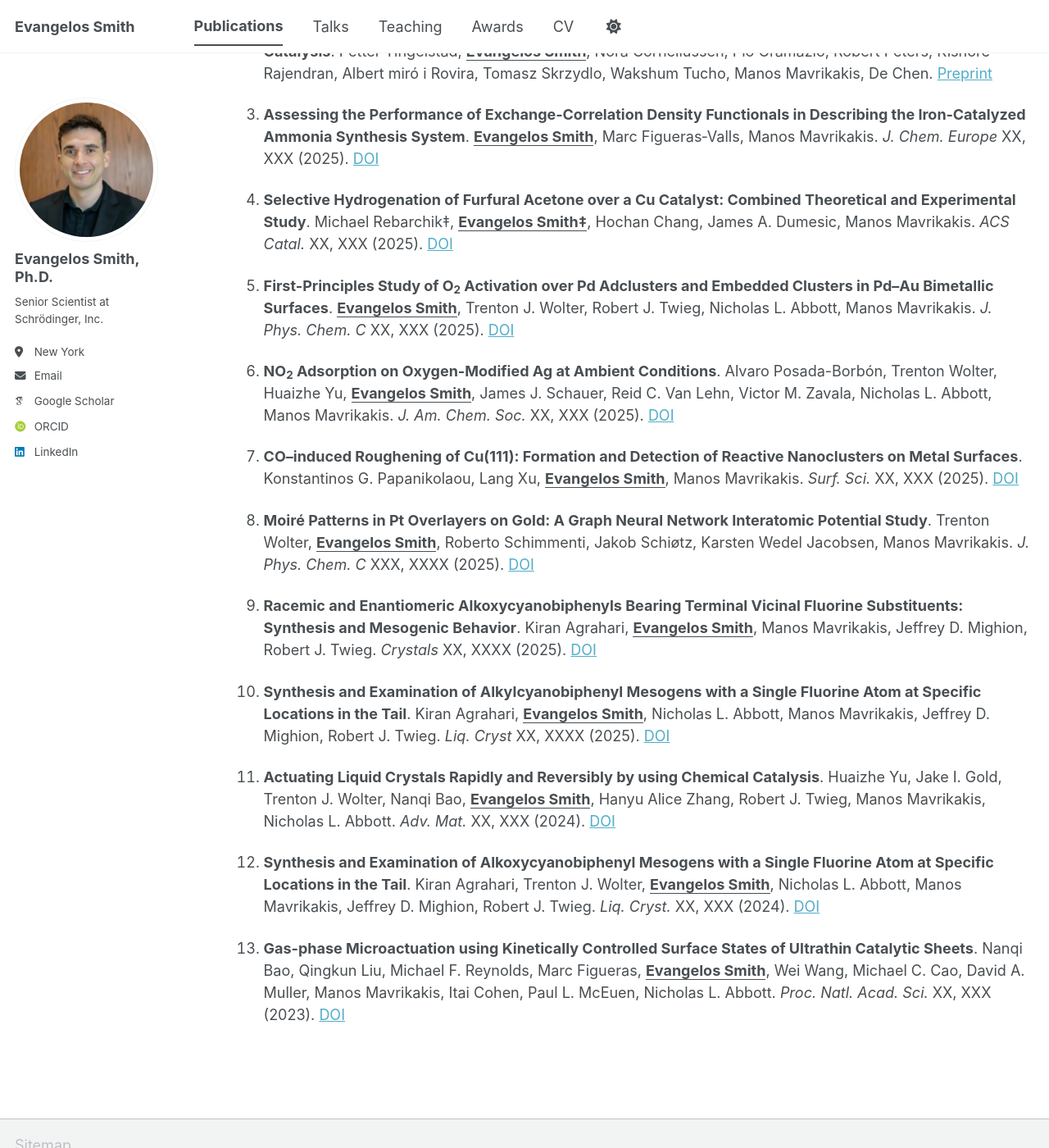
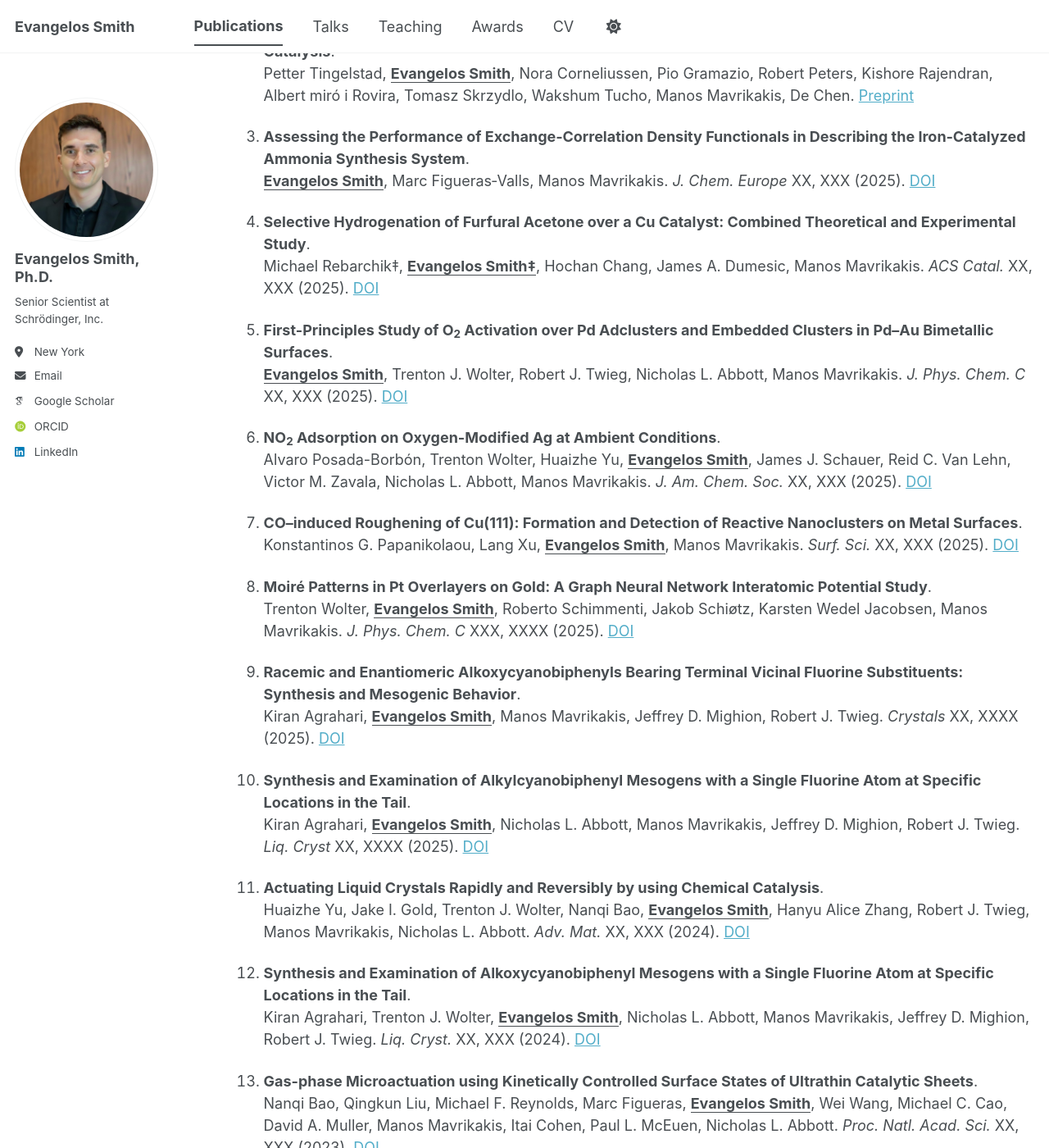
Before and after one commit to evangelossmith/evangelossmith.github.io, a Jekyll site: the page built from _pages/publications.md, in a window 1280 px wide and 1400 px high, scrolled down 230 px. Shown: the whole window at 82% size. Built offline with Jekyll 4.4.1, drawn with Linux system fonts in a browser that asks for light colours; some web fonts are replaced; a script bundle is joined from its source files by our own code; library files that are not in the unit come from our copies.

```diff
--- a/_pages/publications.md
+++ b/_pages/publications.md
@@ -7,26 +7,26 @@ author_profile: true
 
 1. **Probing NO<sub>2</sub> Reactivity on Coinage Metal Surfaces through Liquid Crystal Orientational Responses**. <br><ins>**Evangelos Smith**</ins>, Huaizhe Yu, Hanyu Zhang, Trenton J. Wolter, Alvaro Posada-Borbón, Robert J. Twieg, Nicholas L. Abbott, Manos Mavrikakis. Submitted to *J. Phys. Chem. C.* (2026).
 
-2. **Perimeter Power: Unveiling the Role of Ni-TiO<sub>2</sub> Interface Sites in Enhancing Acetic Acid Ketonization Catalysis**. Petter Tingelstad, <ins>**Evangelos Smith**</ins>, Nora Corneliussen, Pio Gramazio, Robert Peters, Kishore Rajendran, Albert miró i Rovira, Tomasz Skrzydlo, Wakshum Tucho, Manos Mavrikakis, De Chen. [Preprint](https://www.researchsquare.com/article/rs-7809779/v1)
+2. **Perimeter Power: Unveiling the Role of Ni-TiO<sub>2</sub> Interface Sites in Enhancing Acetic Acid Ketonization Catalysis**. <br>Petter Tingelstad, <ins>**Evangelos Smith**</ins>, Nora Corneliussen, Pio Gramazio, Robert Peters, Kishore Rajendran, Albert miró i Rovira, Tomasz Skrzydlo, Wakshum Tucho, Manos Mavrikakis, De Chen. [Preprint](https://www.researchsquare.com/article/rs-7809779/v1)
 
-3. **Assessing the Performance of Exchange‐Correlation Density Functionals in Describing the Iron‐Catalyzed Ammonia Synthesis System**. <ins>**Evangelos Smith**</ins>, Marc Figueras‐Valls, Manos Mavrikakis. *J. Chem. Europe* XX, XXX (2025). [DOI](https://chemistry-europe.onlinelibrary.wiley.com/doi/full/10.1002/ceur.202500030)
+3. **Assessing the Performance of Exchange‐Correlation Density Functionals in Describing the Iron‐Catalyzed Ammonia Synthesis System**. <br><ins>**Evangelos Smith**</ins>, Marc Figueras‐Valls, Manos Mavrikakis. *J. Chem. Europe* XX, XXX (2025). [DOI](https://chemistry-europe.onlinelibrary.wiley.com/doi/full/10.1002/ceur.202500030)
 
-4. **Selective Hydrogenation of Furfural Acetone over a Cu Catalyst: Combined Theoretical and Experimental Study**. Michael Rebarchik&Dagger;, <ins>**Evangelos Smith&Dagger;**</ins>, Hochan Chang, James A. Dumesic, Manos Mavrikakis. *ACS Catal.* XX, XXX (2025). [DOI](https://pubs.acs.org/doi/full/10.1021/acscatal.4c07231)
+4. **Selective Hydrogenation of Furfural Acetone over a Cu Catalyst: Combined Theoretical and Experimental Study**. <br>Michael Rebarchik&Dagger;, <ins>**Evangelos Smith&Dagger;**</ins>, Hochan Chang, James A. Dumesic, Manos Mavrikakis. *ACS Catal.* XX, XXX (2025). [DOI](https://pubs.acs.org/doi/full/10.1021/acscatal.4c07231)
 
-5. **First-Principles Study of O<sub>2</sub> Activation over Pd Adclusters and Embedded Clusters in Pd–Au Bimetallic Surfaces**. <ins>**Evangelos Smith**</ins>, Trenton J. Wolter, Robert J. Twieg, Nicholas L. Abbott, Manos Mavrikakis. *J. Phys. Chem. C* XX, XXX (2025). [DOI](https://pubs.acs.org/doi/full/10.1021/acs.jpcc.4c08674)
+5. **First-Principles Study of O<sub>2</sub> Activation over Pd Adclusters and Embedded Clusters in Pd–Au Bimetallic Surfaces**. <br><ins>**Evangelos Smith**</ins>, Trenton J. Wolter, Robert J. Twieg, Nicholas L. Abbott, Manos Mavrikakis. *J. Phys. Chem. C* XX, XXX (2025). [DOI](https://pubs.acs.org/doi/full/10.1021/acs.jpcc.4c08674)
 
-6. **NO<sub>2</sub> Adsorption on Oxygen-Modified Ag at Ambient Conditions**. Alvaro Posada-Borbón, Trenton Wolter, Huaizhe Yu, <ins>**Evangelos Smith**</ins>, James J. Schauer, Reid C. Van Lehn, Victor M. Zavala, Nicholas L. Abbott, Manos Mavrikakis. *J. Am. Chem. Soc.* XX, XXX (2025). [DOI](https://pubs.acs.org/doi/full/10.1021/jacs.5c16683)
+6. **NO<sub>2</sub> Adsorption on Oxygen-Modified Ag at Ambient Conditions**. <br>Alvaro Posada-Borbón, Trenton Wolter, Huaizhe Yu, <ins>**Evangelos Smith**</ins>, James J. Schauer, Reid C. Van Lehn, Victor M. Zavala, Nicholas L. Abbott, Manos Mavrikakis. *J. Am. Chem. Soc.* XX, XXX (2025). [DOI](https://pubs.acs.org/doi/full/10.1021/jacs.5c16683)
 
-7. **CO–induced Roughening of Cu(111): Formation and Detection of Reactive Nanoclusters on Metal Surfaces**. Konstantinos G. Papanikolaou, Lang Xu, <ins>**Evangelos Smith**</ins>, Manos Mavrikakis. *Surf. Sci.* XX, XXX (2025). [DOI](https://www.sciencedirect.com/science/article/pii/S0039602824002164)
+7. **CO–induced Roughening of Cu(111): Formation and Detection of Reactive Nanoclusters on Metal Surfaces**. <br>Konstantinos G. Papanikolaou, Lang Xu, <ins>**Evangelos Smith**</ins>, Manos Mavrikakis. *Surf. Sci.* XX, XXX (2025). [DOI](https://www.sciencedirect.com/science/article/pii/S0039602824002164)
 
-8. **Moiré Patterns in Pt Overlayers on Gold: A Graph Neural Network Interatomic Potential Study**. Trenton Wolter, <ins>**Evangelos Smith**</ins>, Roberto Schimmenti, Jakob Schiøtz, Karsten Wedel Jacobsen, Manos Mavrikakis. *J. Phys. Chem. C* XXX, XXXX (2025). [DOI](https://pubs.acs.org/doi/full/10.1021/acs.jpcc.4c04582)
+8. **Moiré Patterns in Pt Overlayers on Gold: A Graph Neural Network Interatomic Potential Study**. <br>Trenton Wolter, <ins>**Evangelos Smith**</ins>, Roberto Schimmenti, Jakob Schiøtz, Karsten Wedel Jacobsen, Manos Mavrikakis. *J. Phys. Chem. C* XXX, XXXX (2025). [DOI](https://pubs.acs.org/doi/full/10.1021/acs.jpcc.4c04582)
 
-9. **Racemic and Enantiomeric Alkoxycyanobiphenyls Bearing Terminal Vicinal Fluorine Substituents: Synthesis and Mesogenic Behavior**. Kiran Agrahari, <ins>**Evangelos Smith**</ins>, Manos Mavrikakis, Jeffrey D. Mighion, Robert J. Twieg. *Crystals* XX, XXXX (2025). [DOI](https://www.mdpi.com/2073-4352/16/1/26)
+9. **Racemic and Enantiomeric Alkoxycyanobiphenyls Bearing Terminal Vicinal Fluorine Substituents: Synthesis and Mesogenic Behavior**. <br>Kiran Agrahari, <ins>**Evangelos Smith**</ins>, Manos Mavrikakis, Jeffrey D. Mighion, Robert J. Twieg. *Crystals* XX, XXXX (2025). [DOI](https://www.mdpi.com/2073-4352/16/1/26)
 
-10. **Synthesis and Examination of Alkylcyanobiphenyl Mesogens with a Single Fluorine Atom at Specific Locations in the Tail**. Kiran Agrahari, <ins>**Evangelos Smith**</ins>, Nicholas L. Abbott, Manos Mavrikakis, Jeffrey D. Mighion, Robert J. Twieg. *Liq. Cryst* XX, XXXX (2025). [DOI](https://www.tandfonline.com/doi/full/10.1080/02678292.2025.2550424)
+10. **Synthesis and Examination of Alkylcyanobiphenyl Mesogens with a Single Fluorine Atom at Specific Locations in the Tail**. <br>Kiran Agrahari, <ins>**Evangelos Smith**</ins>, Nicholas L. Abbott, Manos Mavrikakis, Jeffrey D. Mighion, Robert J. Twieg. *Liq. Cryst* XX, XXXX (2025). [DOI](https://www.tandfonline.com/doi/full/10.1080/02678292.2025.2550424)
 
-11. **Actuating Liquid Crystals Rapidly and Reversibly by using Chemical Catalysis**. Huaizhe Yu, Jake I. Gold, Trenton J. Wolter, Nanqi Bao, <ins>**Evangelos Smith**</ins>, Hanyu Alice Zhang, Robert J. Twieg, Manos Mavrikakis, Nicholas L. Abbott. *Adv. Mat.* XX, XXX (2024). [DOI](https://advanced.onlinelibrary.wiley.com/doi/abs/10.1002/adma.202309605)
+11. **Actuating Liquid Crystals Rapidly and Reversibly by using Chemical Catalysis**. <br>Huaizhe Yu, Jake I. Gold, Trenton J. Wolter, Nanqi Bao, <ins>**Evangelos Smith**</ins>, Hanyu Alice Zhang, Robert J. Twieg, Manos Mavrikakis, Nicholas L. Abbott. *Adv. Mat.* XX, XXX (2024). [DOI](https://advanced.onlinelibrary.wiley.com/doi/abs/10.1002/adma.202309605)
 
-12. **Synthesis and Examination of Alkoxycyanobiphenyl Mesogens with a Single Fluorine Atom at Specific Locations in the Tail**. Kiran Agrahari, Trenton J. Wolter, <ins>**Evangelos Smith**</ins>, Nicholas L. Abbott, Manos Mavrikakis, Jeffrey D. Mighion, Robert J. Twieg. *Liq. Cryst.* XX, XXX (2024). [DOI](https://www.tandfonline.com/doi/abs/10.1080/02678292.2024.2306306)
+12. **Synthesis and Examination of Alkoxycyanobiphenyl Mesogens with a Single Fluorine Atom at Specific Locations in the Tail**. <br>Kiran Agrahari, Trenton J. Wolter, <ins>**Evangelos Smith**</ins>, Nicholas L. Abbott, Manos Mavrikakis, Jeffrey D. Mighion, Robert J. Twieg. *Liq. Cryst.* XX, XXX (2024). [DOI](https://www.tandfonline.com/doi/abs/10.1080/02678292.2024.2306306)
 
-13. **Gas-phase Microactuation using Kinetically Controlled Surface States of Ultrathin Catalytic Sheets**. Nanqi Bao, Qingkun Liu, Michael F. Reynolds, Marc Figueras, <ins>**Evangelos Smith**</ins>, Wei Wang, Michael C. Cao, David A. Muller, Manos Mavrikakis, Itai Cohen, Paul L. McEuen, Nicholas L. Abbott. *Proc. Natl. Acad. Sci.* XX, XXX (2023). [DOI](https://www.pnas.org/doi/abs/10.1073/pnas.2221740120)
+13. **Gas-phase Microactuation using Kinetically Controlled Surface States of Ultrathin Catalytic Sheets**. <br>Nanqi Bao, Qingkun Liu, Michael F. Reynolds, Marc Figueras, <ins>**Evangelos Smith**</ins>, Wei Wang, Michael C. Cao, David A. Muller, Manos Mavrikakis, Itai Cohen, Paul L. McEuen, Nicholas L. Abbott. *Proc. Natl. Acad. Sci.* XX, XXX (2023). [DOI](https://www.pnas.org/doi/abs/10.1073/pnas.2221740120)
```
